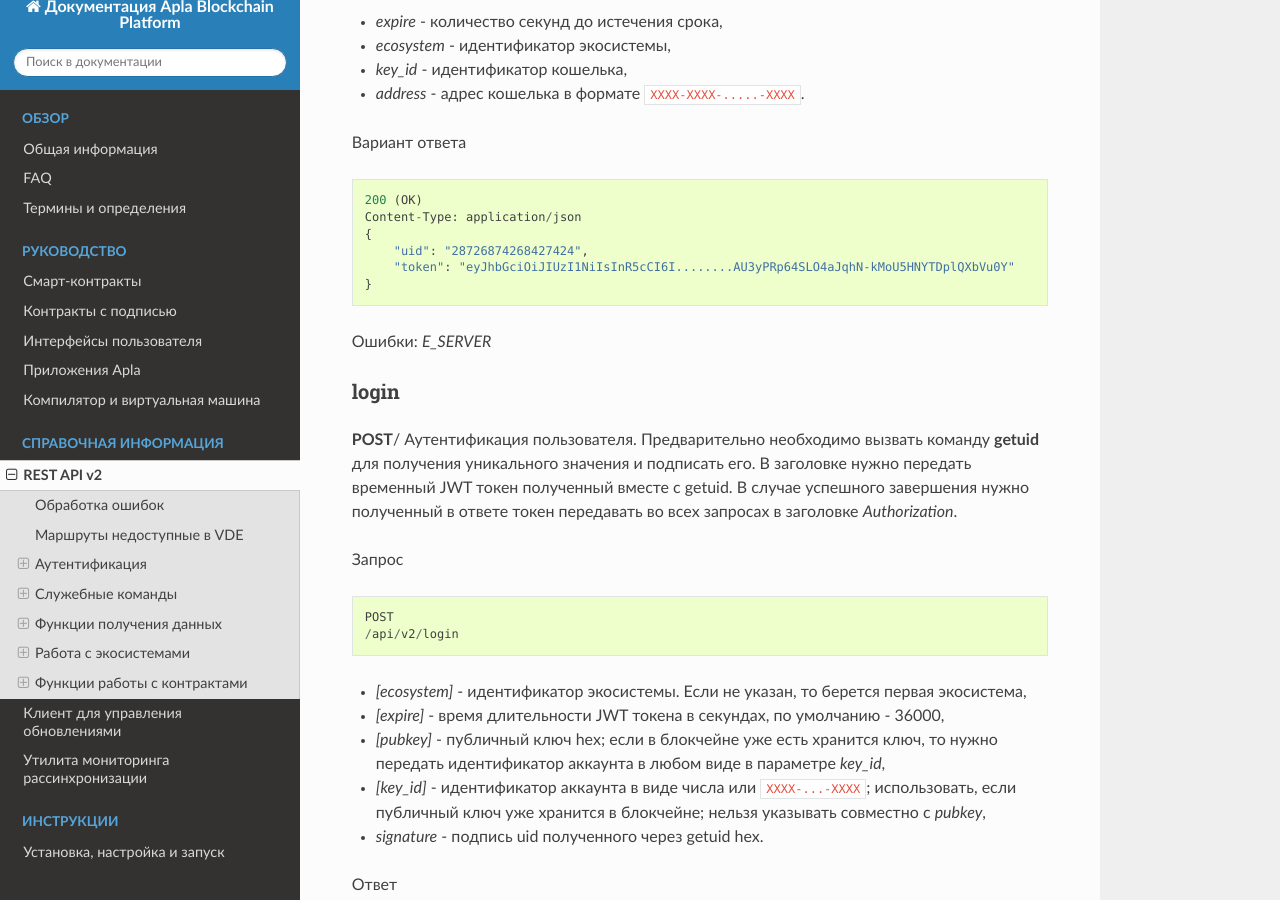
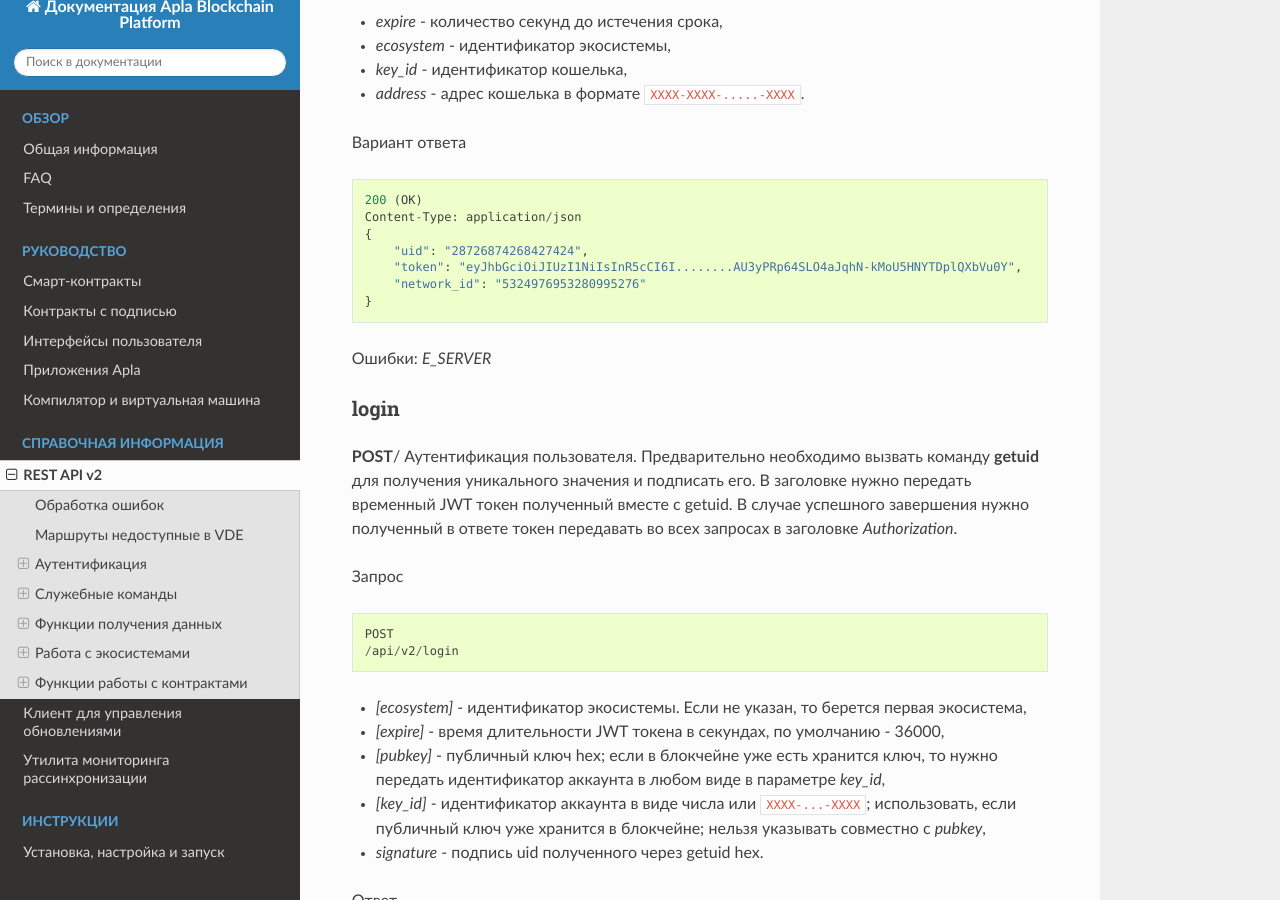
Before and after one commit to AplaProject/apla-docs-ru, a Sphinx documentation site: the page built from source/reference/api2.rst, in a window 1280 px wide and 900 px high, scrolled down 2828 px. Built offline with Sphinx 7.4.7 and the Read the Docs theme 2.0.0, drawn with Linux system fonts in a browser that asks for light colours.

Commit message:
Update api2.rst

```diff
--- a/source/reference/api2.rst
+++ b/source/reference/api2.rst
@@ -116,7 +116,8 @@
     Content-Type: application/json
     {
         "uid": "28726874268427424",
-        "token": "eyJhbGciOiJIUzI1NiIsInR5cCI6I........AU3yPRp64SLO4aJqhN-kMoU5HNYTDplQXbVu0Y"
+        "token": "eyJhbGciOiJIUzI1NiIsInR5cCI6I........AU3yPRp64SLO4aJqhN-kMoU5HNYTDplQXbVu0Y",
+	"network_id": "5324976953280995276"
     }
 
 Ошибки: *E_SERVER*
```
